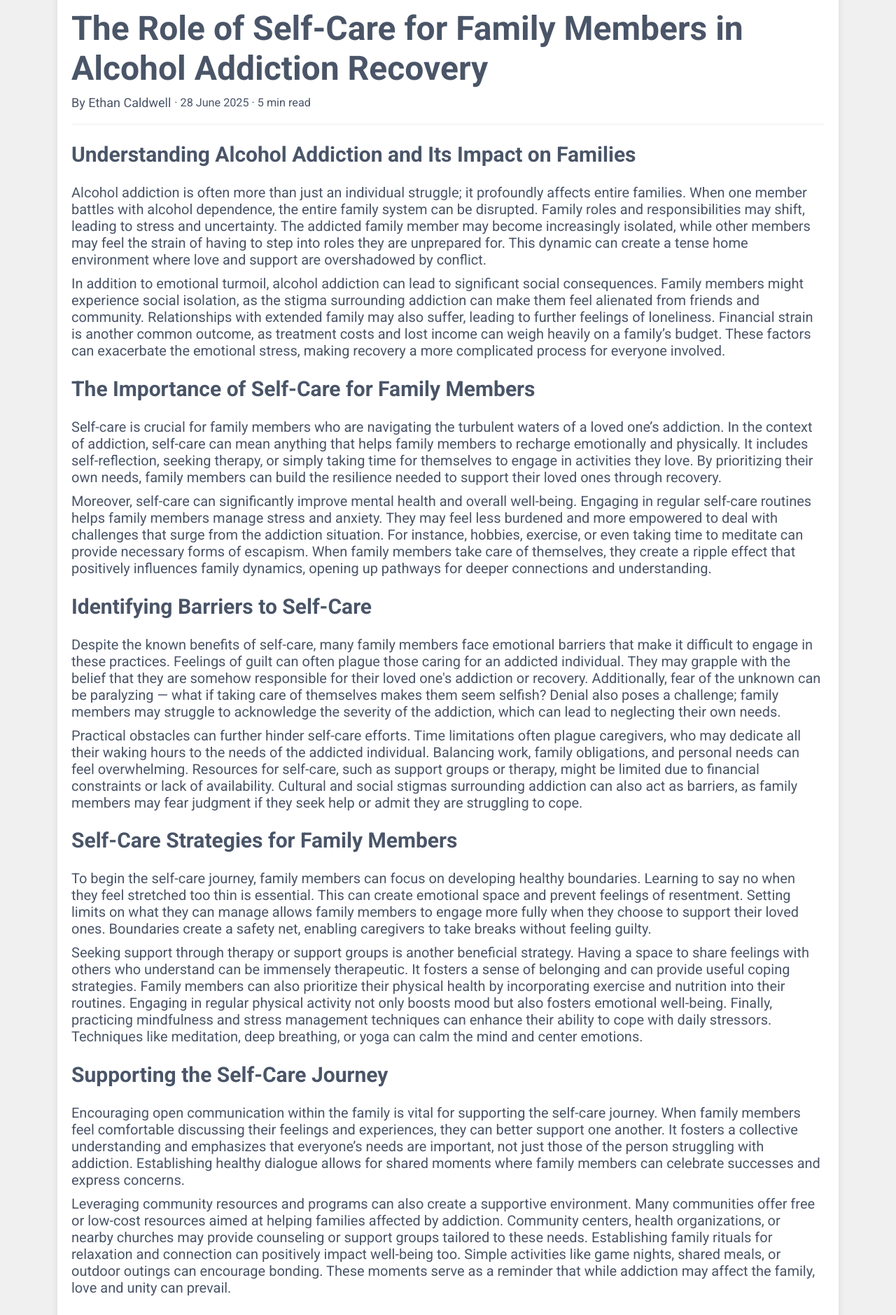
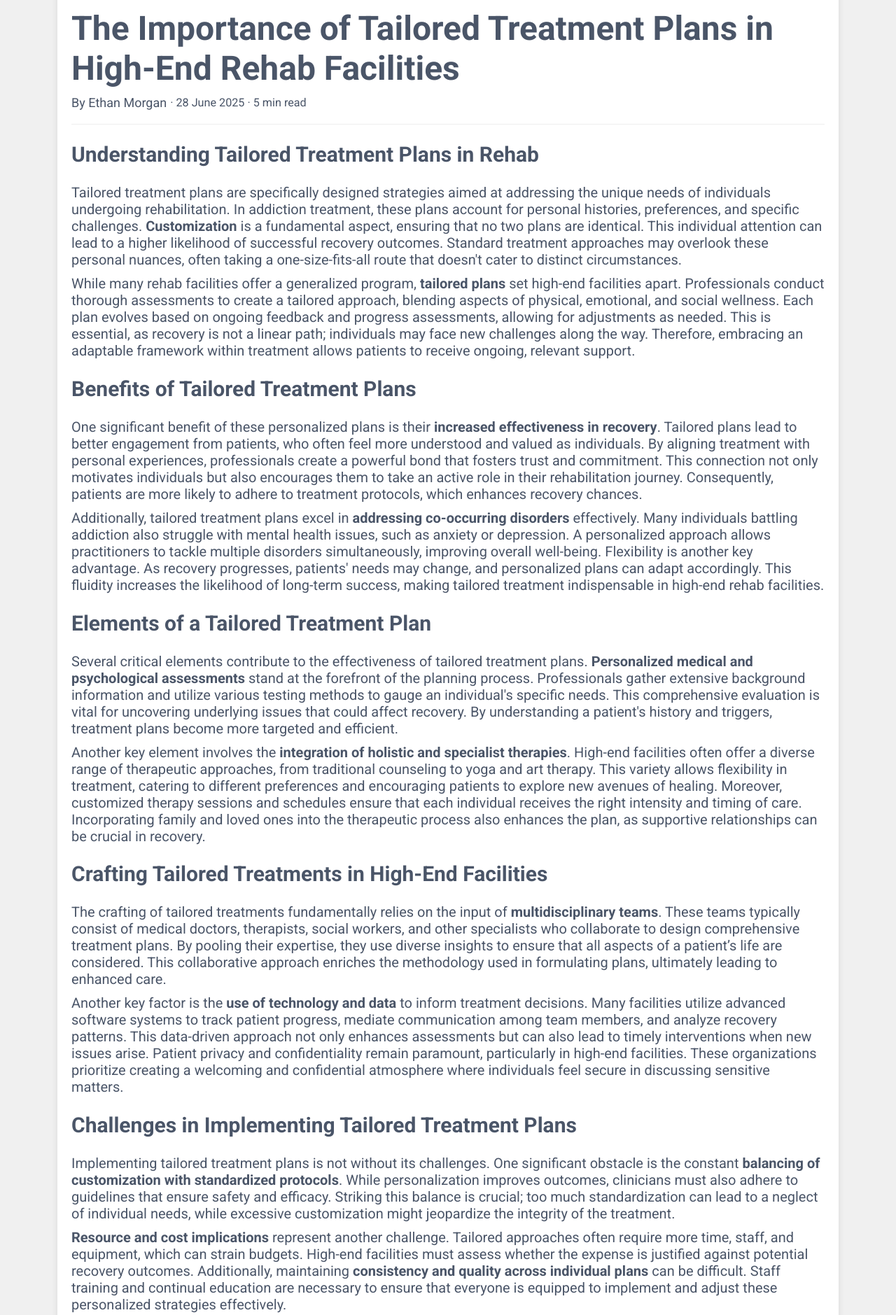
Before and after one commit to wolhun/local-experts, a plain HTML site: page exclusive-rehab.html in a window 1280 px wide. Shown: the part 940-2819 px from the top of the page at 70% size. Drawn offline with Linux system fonts and the light colour scheme.

Commit message:
Automated deployment

```diff
--- a/exclusive-rehab.html
+++ b/exclusive-rehab.html
@@ -3,7 +3,7 @@
 <head>
     <meta charset="UTF-8">
     <meta name="viewport" content="width=device-width, initial-scale=1.0">
-    <title>The Role of Self-Care for Family Members in Alcohol Addiction Recovery</title>
+    <title>The Importance of Tailored Treatment Plans in High-End Rehab Facilities</title>
     <link href="https://fonts.googleapis.com/css2?family=Roboto:wght@400;700&display=swap" rel="stylesheet">
     <link rel="stylesheet" href="https://cdnjs.cloudflare.com/ajax/libs/font-awesome/5.15.3/css/all.min.css">
     <style>
@@ -337,10 +337,10 @@ nav ul li a:hover {
 
     <div class="container">
         <img src="https://image-cloud-server.netlify.app/image_The-Benefits-of-Rehab-for-Drug-Addiction-.jpg" class="header-image">
-        <h1>The Role of Self-Care for Family Members in Alcohol Addiction Recovery</h1>
+        <h1>The Importance of Tailored Treatment Plans in High-End Rehab Facilities</h1>
         <div class="author">
 
-            <span>By Ethan Caldwell</span>
+            <span>By Ethan Morgan</span>
             <span class="meta"> · 28 June 2025 · 5 min read</span>
         </div>
 
@@ -349,41 +349,47 @@ nav ul li a:hover {
 
         <div class="content">
             <hr>
-             <h2>Understanding Alcohol Addiction and Its Impact on Families</h2>
+             <h2>Understanding Tailored Treatment Plans in Rehab</h2>
 
-<p>Alcohol addiction is often more than just an individual struggle; it profoundly affects entire families. When one member battles with alcohol dependence, the entire family system can be disrupted. Family roles and responsibilities may shift, leading to stress and uncertainty. The addicted family member may become increasingly isolated, while other members may feel the strain of having to step into roles they are unprepared for. This dynamic can create a tense home environment where love and support are overshadowed by conflict.</p>
+<p>Tailored treatment plans are specifically designed strategies aimed at addressing the unique needs of individuals undergoing rehabilitation. In addiction treatment, these plans account for personal histories, preferences, and specific challenges. <strong>Customization</strong> is a fundamental aspect, ensuring that no two plans are identical. This individual attention can lead to a higher likelihood of successful recovery outcomes. Standard treatment approaches may overlook these personal nuances, often taking a one-size-fits-all route that doesn't cater to distinct circumstances.</p>
 
-<p>In addition to emotional turmoil, alcohol addiction can lead to significant social consequences. Family members might experience social isolation, as the stigma surrounding addiction can make them feel alienated from friends and community. Relationships with extended family may also suffer, leading to further feelings of loneliness. Financial strain is another common outcome, as treatment costs and lost income can weigh heavily on a family’s budget. These factors can exacerbate the emotional stress, making recovery a more complicated process for everyone involved.</p>
+<p>While many rehab facilities offer a generalized program, <strong>tailored plans</strong> set high-end facilities apart. Professionals conduct thorough assessments to create a tailored approach, blending aspects of physical, emotional, and social wellness. Each plan evolves based on ongoing feedback and progress assessments, allowing for adjustments as needed. This is essential, as recovery is not a linear path; individuals may face new challenges along the way. Therefore, embracing an adaptable framework within treatment allows patients to receive ongoing, relevant support.</p>
 
-<h2>The Importance of Self-Care for Family Members</h2>
+<h2>Benefits of Tailored Treatment Plans</h2>
 
-<p>Self-care is crucial for family members who are navigating the turbulent waters of a loved one’s addiction. In the context of addiction, self-care can mean anything that helps family members to recharge emotionally and physically. It includes self-reflection, seeking therapy, or simply taking time for themselves to engage in activities they love. By prioritizing their own needs, family members can build the resilience needed to support their loved ones through recovery.</p>
+<p>One significant benefit of these personalized plans is their <strong>increased effectiveness in recovery</strong>. Tailored plans lead to better engagement from patients, who often feel more understood and valued as individuals. By aligning treatment with personal experiences, professionals create a powerful bond that fosters trust and commitment. This connection not only motivates individuals but also encourages them to take an active role in their rehabilitation journey. Consequently, patients are more likely to adhere to treatment protocols, which enhances recovery chances.</p>
 
-<p>Moreover, self-care can significantly improve mental health and overall well-being. Engaging in regular self-care routines helps family members manage stress and anxiety. They may feel less burdened and more empowered to deal with challenges that surge from the addiction situation. For instance, hobbies, exercise, or even taking time to meditate can provide necessary forms of escapism. When family members take care of themselves, they create a ripple effect that positively influences family dynamics, opening up pathways for deeper connections and understanding.</p>
+<p>Additionally, tailored treatment plans excel in <strong>addressing co-occurring disorders</strong> effectively. Many individuals battling addiction also struggle with mental health issues, such as anxiety or depression. A personalized approach allows practitioners to tackle multiple disorders simultaneously, improving overall well-being. Flexibility is another key advantage. As recovery progresses, patients' needs may change, and personalized plans can adapt accordingly. This fluidity increases the likelihood of long-term success, making tailored treatment indispensable in high-end rehab facilities.</p>
 
-<h2>Identifying Barriers to Self-Care</h2>
+<h2>Elements of a Tailored Treatment Plan</h2>
 
-<p>Despite the known benefits of self-care, many family members face emotional barriers that make it difficult to engage in these practices. Feelings of guilt can often plague those caring for an addicted individual. They may grapple with the belief that they are somehow responsible for their loved one's addiction or recovery. Additionally, fear of the unknown can be paralyzing — what if taking care of themselves makes them seem selfish? Denial also poses a challenge; family members may struggle to acknowledge the severity of the addiction, which can lead to neglecting their own needs.</p>
+<p>Several critical elements contribute to the effectiveness of tailored treatment plans. <strong>Personalized medical and psychological assessments</strong> stand at the forefront of the planning process. Professionals gather extensive background information and utilize various testing methods to gauge an individual's specific needs. This comprehensive evaluation is vital for uncovering underlying issues that could affect recovery. By understanding a patient's history and triggers, treatment plans become more targeted and efficient.</p>
 
-<p>Practical obstacles can further hinder self-care efforts. Time limitations often plague caregivers, who may dedicate all their waking hours to the needs of the addicted individual. Balancing work, family obligations, and personal needs can feel overwhelming. Resources for self-care, such as support groups or therapy, might be limited due to financial constraints or lack of availability. Cultural and social stigmas surrounding addiction can also act as barriers, as family members may fear judgment if they seek help or admit they are struggling to cope.</p>
+<p>Another key element involves the <strong>integration of holistic and specialist therapies</strong>. High-end facilities often offer a diverse range of therapeutic approaches, from traditional counseling to yoga and art therapy. This variety allows flexibility in treatment, catering to different preferences and encouraging patients to explore new avenues of healing. Moreover, customized therapy sessions and schedules ensure that each individual receives the right intensity and timing of care. Incorporating family and loved ones into the therapeutic process also enhances the plan, as supportive relationships can be crucial in recovery.</p>
 
-<h2>Self-Care Strategies for Family Members</h2>
+<h2>Crafting Tailored Treatments in High-End Facilities</h2>
 
-<p>To begin the self-care journey, family members can focus on developing healthy boundaries. Learning to say no when they feel stretched too thin is essential. This can create emotional space and prevent feelings of resentment. Setting limits on what they can manage allows family members to engage more fully when they choose to support their loved ones. Boundaries create a safety net, enabling caregivers to take breaks without feeling guilty.</p>
+<p>The crafting of tailored treatments fundamentally relies on the input of <strong>multidisciplinary teams</strong>. These teams typically consist of medical doctors, therapists, social workers, and other specialists who collaborate to design comprehensive treatment plans. By pooling their expertise, they use diverse insights to ensure that all aspects of a patient’s life are considered. This collaborative approach enriches the methodology used in formulating plans, ultimately leading to enhanced care.</p>
 
-<p>Seeking support through therapy or support groups is another beneficial strategy. Having a space to share feelings with others who understand can be immensely therapeutic. It fosters a sense of belonging and can provide useful coping strategies. Family members can also prioritize their physical health by incorporating exercise and nutrition into their routines. Engaging in regular physical activity not only boosts mood but also fosters emotional well-being. Finally, practicing mindfulness and stress management techniques can enhance their ability to cope with daily stressors. Techniques like meditation, deep breathing, or yoga can calm the mind and center emotions.</p>
+<p>Another key factor is the <strong>use of technology and data</strong> to inform treatment decisions. Many facilities utilize advanced software systems to track patient progress, mediate communication among team members, and analyze recovery patterns. This data-driven approach not only enhances assessments but can also lead to timely interventions when new issues arise. Patient privacy and confidentiality remain paramount, particularly in high-end facilities. These organizations prioritize creating a welcoming and confidential atmosphere where individuals feel secure in discussing sensitive matters.</p>
 
-<h2>Supporting the Self-Care Journey</h2>
+<h2>Challenges in Implementing Tailored Treatment Plans</h2>
 
-<p>Encouraging open communication within the family is vital for supporting the self-care journey. When family members feel comfortable discussing their feelings and experiences, they can better support one another. It fosters a collective understanding and emphasizes that everyone’s needs are important, not just those of the person struggling with addiction. Establishing healthy dialogue allows for shared moments where family members can celebrate successes and express concerns.</p>
+<p>Implementing tailored treatment plans is not without its challenges. One significant obstacle is the constant <strong>balancing of customization with standardized protocols</strong>. While personalization improves outcomes, clinicians must also adhere to guidelines that ensure safety and efficacy. Striking this balance is crucial; too much standardization can lead to a neglect of individual needs, while excessive customization might jeopardize the integrity of the treatment.</p>
 
-<p>Leveraging community resources and programs can also create a supportive environment. Many communities offer free or low-cost resources aimed at helping families affected by addiction. Community centers, health organizations, or nearby churches may provide counseling or support groups tailored to these needs. Establishing family rituals for relaxation and connection can positively impact well-being too. Simple activities like game nights, shared meals, or outdoor outings can encourage bonding. These moments serve as a reminder that while addiction may affect the family, love and unity can prevail.</p>
+<p><strong>Resource and cost implications</strong> represent another challenge. Tailored approaches often require more time, staff, and equipment, which can strain budgets. High-end facilities must assess whether the expense is justified against potential recovery outcomes. Additionally, maintaining <strong>consistency and quality across individual plans</strong> can be difficult. Staff training and continual education are necessary to ensure that everyone is equipped to implement and adjust these personalized strategies effectively.</p>
 
-<h2>The Long-Term Benefits of Self-Care in Recovery</h2>
+<h2>Case Study: Success Stories with Tailored Treatment Plans</h2>
 
-<p>Practicing self-care consistently can lead to sustained personal well-being and resilience among family members. As they continue to prioritize their needs, caregivers often find themselves better equipped to handle stress and pressure. Their emotional health improves, creating a more stable atmosphere in the home. In turn, this resilience fosters a supportive environment that can aid the recovery process of the addicted family member. With time, they become role models, demonstrating the power of self-care and mental wellness.</p>
+<p>Real-life examples illustrate the power of tailored treatment plans in achieving successful recoveries. Some facilities report <strong>notable success stories</strong> where individuals who struggled for years found renewed hope through personalized approaches. One case involved a patient with both substance abuse and severe anxiety. A customized combination of cognitive-behavioral therapy and mindfulness techniques led to significant improvements, demonstrating the effectiveness of addressing co-occurring conditions head-on.</p>
 
-<p>Furthermore, strengthening the family unit is achievable through self-care practices. When family members feel good about themselves and their choices, they contribute positively to the environment. Healthy relationships grow, leading to improved communication and mutual support. This unity can play an essential role in an individual’s recovery journey, as it provides a solid foundation. Long-term benefits often include contributing to successful outcomes in the recovery process, reinforcing the significance of self-care, not just for individuals in recovery but for their families as well.</p>
+<p>Differentiating factors in these successful tailored treatments often include a strong foundation of support from family and community. When patients engage with their loved ones actively during the rehabilitation process, they often feel more encouraged and accountable. Feedback from both patients and families consistently highlights the importance of personalized care. Many share stories of improved relationships and newfound motivation, showing how tailored plans can transform lives.</p>
+
+<h2>Future of Tailored Treatment in Rehab Facilities</h2>
+
+<p>Looking ahead, the future of tailored treatment in rehab facilities appears promising. Innovations in <strong>assessment and personalization</strong> technology continue to evolve, enabling more accurate evaluations. These advancements may pave the way for even more customized experiences, empowering individuals to take greater control of their recovery. Enhanced data collection tools create opportunities for facilities to refine treatment options based on real-world evidence, making each plan even more specific to individual needs.</p>
+
+<p>Moreover, the potential impact of <strong>AI and machine learning</strong> on rehabilitation is becoming increasingly significant. This technology could revolutionize how facilities analyze patient data, recognizing patterns that may indicate the need for adjustments in treatment plans. As these technologies progress, the concept of patient-centered rehabilitation is likely to gain traction, leading to more adaptable and effective treatment strategies. Trends suggest that high-end facilities will continue prioritizing individualized care, establishing themselves as leaders in modern rehabilitation practices.</p>
 
 
 
@@ -424,9 +430,9 @@ nav ul li a:hover {
     <div class="author-box">
 
         <div class="info">
-            <h3>Ethan Caldwell</h3>
+            <h3>Ethan Morgan</h3>
             <p>Senior Copywriter</p>
-            <p>Ethan Caldwell is a seasoned copywriter with a deep expertise in alcohol addiction recovery, focusing on topics like rehab timelines, relapse prevention, and the vital role of family support. With a nuanced understanding of dual diagnosis, he explores the intersection of mental health and addiction, advocating for early intervention as a preventative measure. Ethan's insightful writing also guides readers through the financial aspects of rehab, including insurance options, making the journey to recovery more accessible and informed.</p>
+            <p>Ethan Morgan is a distinguished copywriter specializing in the nuances of exclusive rehabilitation centers. With a keen understanding of what sets luxury rehabs apart, Ethan expertly delineates the benefits of choosing high-end facilities for addiction recovery, emphasizing the exceptional privacy and confidentiality they offer. His work highlights the tailored treatment plans and personalized therapies available, showcasing how these centers specifically cater to executives and high-profile clients. Additionally, Ethan effortlessly details the upscale amenities that enhance the healing process, providing a comprehensive view on luxury addiction treatment.</p>
             <div class="social-media">
                 <a href="#"><i class="fab fa-instagram"></i>Instagram</a>
                 <a href="#"><i class="fab fa-twitter"></i>Twitter</a>
```
